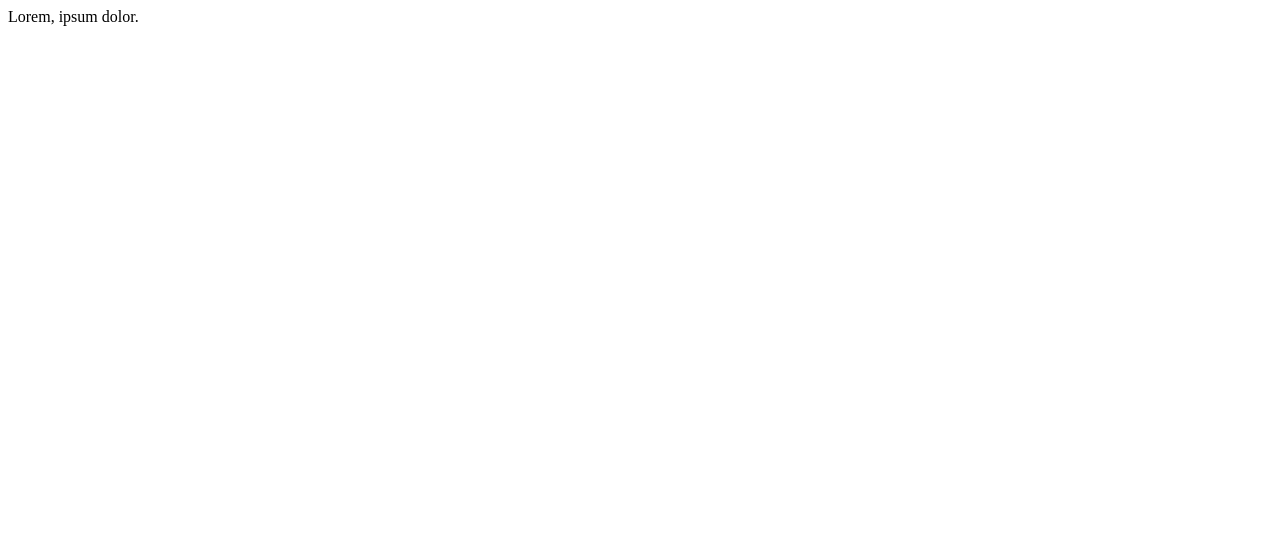
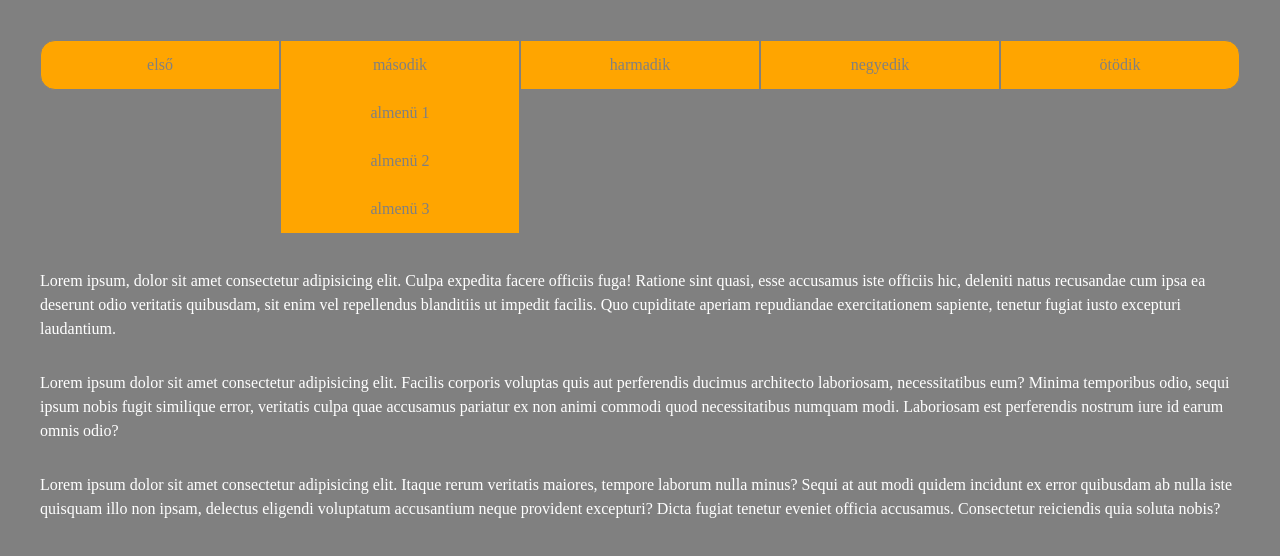
Before and after one commit to KisNorbi1985/20221105menu, a plain HTML site: page index.html in a window 1280 px wide. Drawn offline with Linux system fonts and the light colour scheme.

Commit message:
Create top navbar

```diff
--- a/index.html
+++ b/index.html
@@ -8,6 +8,28 @@
     <title>Menü</title>
 </head>
 <body>
-    Lorem, ipsum dolor.
+   <div id="container">
+        <div id="nav">
+            <ul>
+                <li><a href="#">első</a></li>
+                <li><a href="#">második</a>
+                    <ul>
+                        <li><a href="#">almenü 1</a></li>
+                        <li><a href="#">almenü 2</a></li>
+                        <li><a href="#">almenü 3</a></li>
+                    </ul>
+                </li>
+                <li><a href="#">harmadik</a></li>
+                <li><a href="#">negyedik</a></li>
+                <li><a href="#">ötödik</a></li>
+            </ul>
+        </div>
+        <div id="content">
+            <p>Lorem ipsum, dolor sit amet consectetur adipisicing elit. Culpa expedita facere officiis fuga! Ratione sint quasi, esse accusamus iste officiis hic, deleniti natus recusandae cum ipsa ea deserunt odio veritatis quibusdam, sit enim vel repellendus blanditiis ut impedit facilis. Quo cupiditate aperiam repudiandae exercitationem sapiente, tenetur fugiat iusto excepturi laudantium.
+            </p>
+            <p>Lorem ipsum dolor sit amet consectetur adipisicing elit. Facilis corporis voluptas quis aut perferendis ducimus architecto laboriosam, necessitatibus eum? Minima temporibus odio, sequi ipsum nobis fugit similique error, veritatis culpa quae accusamus pariatur ex non animi commodi quod necessitatibus numquam modi. Laboriosam est perferendis nostrum iure id earum omnis odio?</p>
+            <p>Lorem ipsum dolor sit amet consectetur adipisicing elit. Itaque rerum veritatis maiores, tempore laborum nulla minus? Sequi at aut modi quidem incidunt ex error quibusdam ab nulla iste quisquam illo non ipsam, delectus eligendi voluptatum accusantium neque provident excepturi? Dicta fugiat tenetur eveniet officia accusamus. Consectetur reiciendis quia soluta nobis?</p>
+        </div>
+   </div>
 </body>
 </html>
--- a/style/style.css
+++ b/style/style.css
@@ -0,0 +1,54 @@
+*{
+    margin: 0;
+    padding: 0;
+    box-sizing: border-box;
+}
+body{
+    background-color: gray;
+}
+#container{
+    max-width: 1200px;
+    width: 95%;
+    margin: 40px auto;
+}
+#nav{}
+#nav ul{
+    list-style: none;
+}
+#nav ul::after{
+    content:'';
+    clear: both;
+    display: table;
+}
+#nav>ul>li{
+    float: left;
+    width: 20%;
+    text-align: center;
+    background-color: orange;
+    border: 1px solid gray;
+}
+#nav ul li:first-child{
+    border-radius: 15px 0 0 15px;
+}
+#nav ul li:last-child{
+    border-radius:0 15px 15px 0;
+}
+#nav ul li a{
+    display: block;
+    color: gray;
+    text-decoration: none;
+    padding: 15px 0;
+}
+#nav ul li:hover{
+    background-color: greenyellow;
+    color: white;
+}
+
+#content{
+    color: white;
+    margin-top: 20px;
+}
+#content p{
+    line-height: 1.5;
+    padding: 15px 0;
+}
```
